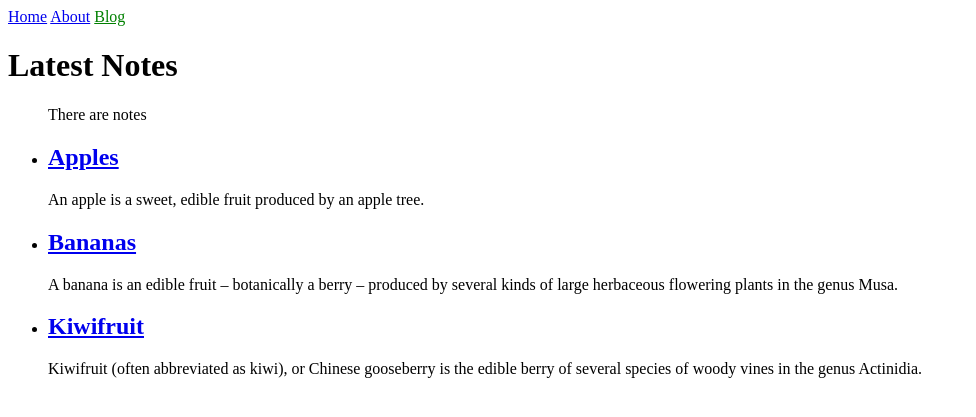
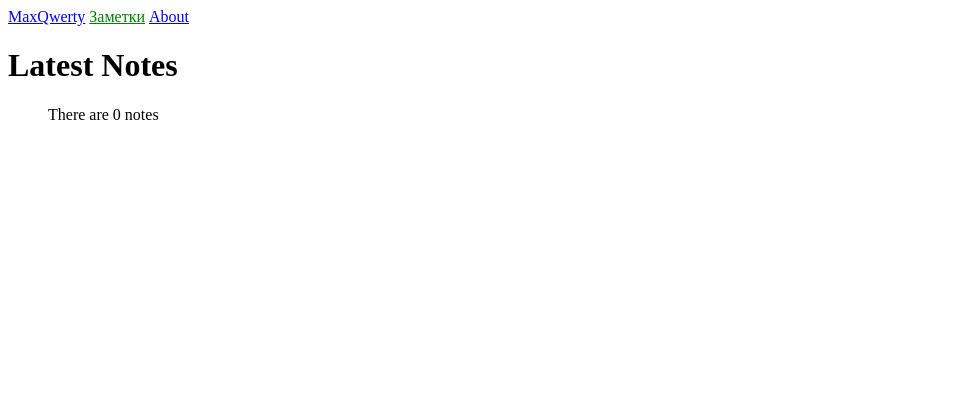
Before and after one commit to maxqwerty/maxqwerty.github.io, a Jekyll site: the page built from notes.html, in a window 1280 px wide. Shown: the top 417 px of the page, without its empty margins (0-976 px from the left). Built offline with Jekyll 4.4.1, drawn with Linux system fonts in a browser that asks for light colours.

Commit message:
Some refactoring

```diff
--- a/_data/navigation.yml
+++ b/_data/navigation.yml
@@ -1,6 +1,6 @@
-- name: Home
+- name: MaxQwerty
   link: /
+- name: Заметки
+  link: /notes.html
 - name: About
   link: /about.html
-- name: Blog
-  link: /blog.html
--- a/_notes/apples.md
+++ /dev/null
@@ -1,11 +0,0 @@
----
-layout: post
-author: jill
----
-An apple is a sweet, edible fruit produced by an apple tree.
-
-Apple trees are cultivated worldwide, and are the most widely grown
-species in the genus Malus. The tree originated in Central Asia, where
-its wild ancestor, Malus sieversii, is still found today. Apples have
-been grown for thousands of years in Asia and Europe, and were brought
-to North America by European colonists.
--- a/_notes/bananas.md
+++ /dev/null
@@ -1,13 +0,0 @@
----
-layout: post
-author: jill
----
-
-A banana is an edible fruit – botanically a berry – produced by several
-kinds of large herbaceous flowering plants in the genus Musa.
-
-In some countries, bananas used for cooking may be called "plantains",
-distinguishing them from dessert bananas. The fruit is variable in size,
-color, and firmness, but is usually elongated and curved, with soft
-flesh rich in starch covered with a rind, which may be green, yellow,
-red, purple, or brown when ripe.
--- a/_notes/kiwifruit.md
+++ /dev/null
@@ -1,12 +0,0 @@
----
-layout: post
-author: ted
----
-Kiwifruit (often abbreviated as kiwi), or Chinese gooseberry is the
-edible berry of several species of woody vines in the genus Actinidia.
-
-The most common cultivar group of kiwifruit is oval, about the size of
-a large hen's egg (5–8 cm (2.0–3.1 in) in length and 4.5–5.5 cm
-(1.8–2.2 in) in diameter). It has a fibrous, dull greenish-brown skin
-and bright green or golden flesh with rows of tiny, black, edible
-seeds. The fruit has a soft texture, with a sweet and unique flavor.
--- a/blog.html
+++ b/notes.html
@@ -1,11 +1,11 @@
 ---
 layout: default
-title: Blog
+title: Notes
 ---
 <h1>Latest Notes</h1>
 
 <ul>
-  There are {{ site.notes.length }} notes
+  There are {{ site.notes.size }} notes
   {% for note in site.notes %}
     <li>
       <h2><a href="{{ note.url }}">{{ note.title }}</a></h2>
```
Also changed, not shown: 1 other file.
